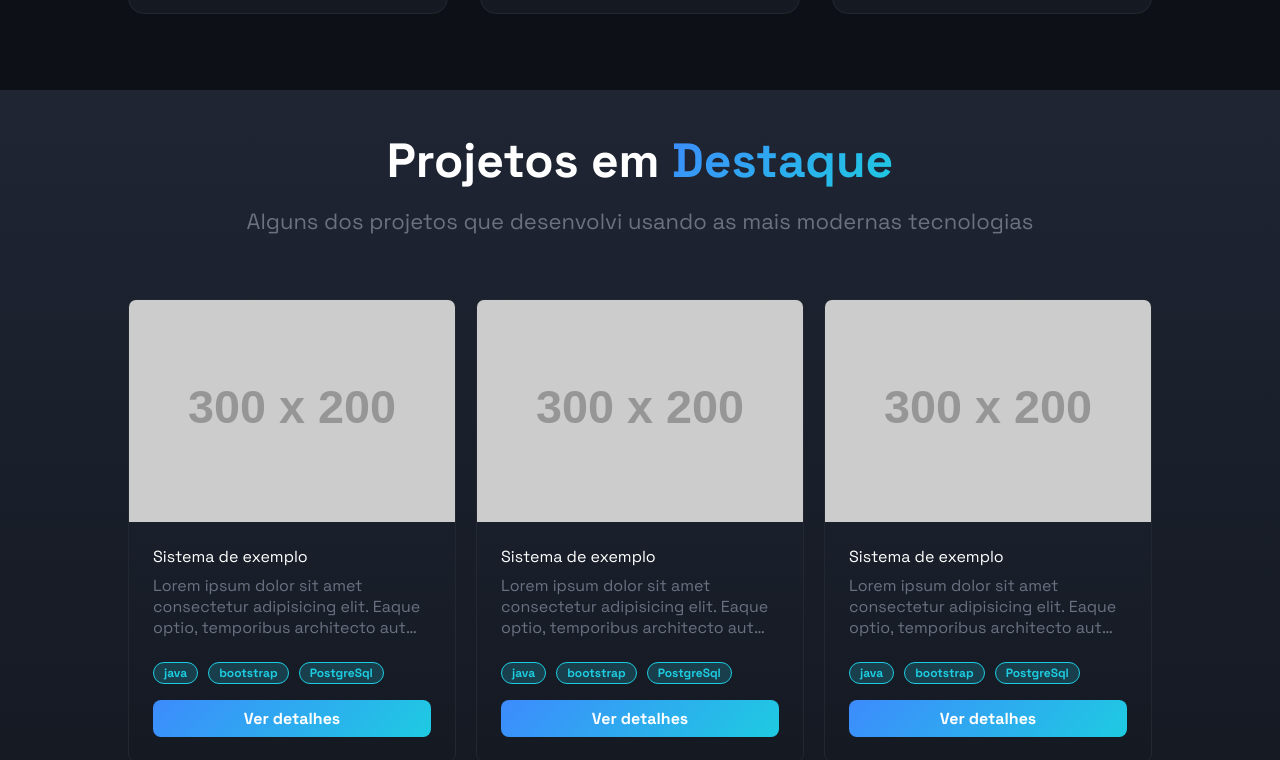
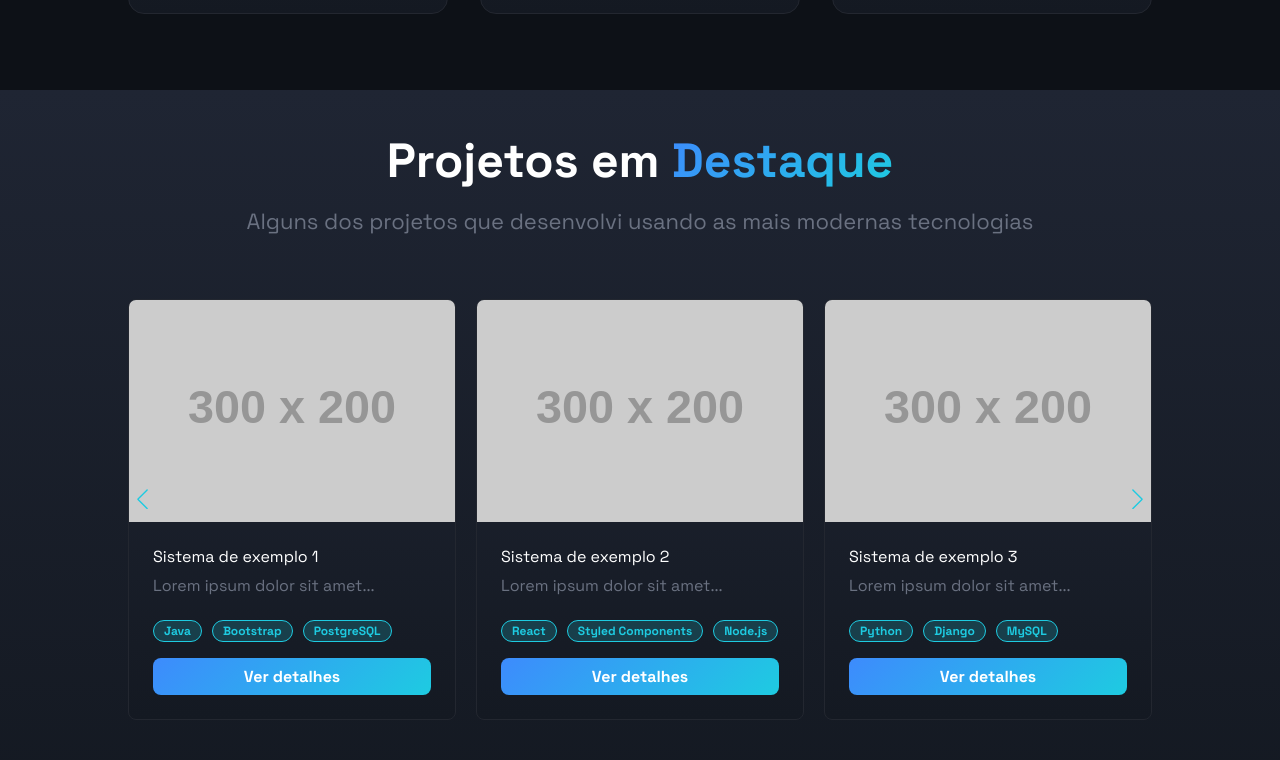
Before and after one commit to JovanneSousa/portifolio, a React (Vite) app: page / in a window 1280 px wide. Shown: the part 1380-2140 px from the top of the page. Built offline with nearby package versions, Linux system fonts and the light colour scheme.

Commit message:
feat: adicionando carousel na seção de projetos

```diff
--- a/package.json
+++ b/package.json
@@ -14,7 +14,8 @@
     "@fortawesome/react-fontawesome": "^3.1.1",
     "react": "^19.1.1",
     "react-dom": "^19.1.1",
-    "styled-components": "^6.1.19"
+    "styled-components": "^6.1.19",
+    "swiper": "^12.0.3"
   },
   "devDependencies": {
     "@eslint/js": "^9.33.0",
--- a/src/Data/StacksData.ts
+++ b/src/Data/StacksData.ts
@@ -138,3 +138,49 @@ export const cursos: Curso[] = [
     certificado: 'https://hermes.dio.me/certificates/42Z5YOXO.pdf'
   }
 ]
+
+type Project = {
+  id: number
+  img: string
+  title: string
+  desc: string
+  tech: string[]
+}
+
+export const projetos: Project[] = [
+  {
+    id: 1,
+    img: 'https://placehold.co/300x200',
+    title: 'Sistema de exemplo 1',
+    desc: 'Lorem ipsum dolor sit amet...',
+    tech: ['Java', 'Bootstrap', 'PostgreSQL']
+  },
+  {
+    id: 2,
+    img: 'https://placehold.co/300x200',
+    title: 'Sistema de exemplo 2',
+    desc: 'Lorem ipsum dolor sit amet...',
+    tech: ['React', 'Styled Components', 'Node.js']
+  },
+  {
+    id: 3,
+    img: 'https://placehold.co/300x200',
+    title: 'Sistema de exemplo 3',
+    desc: 'Lorem ipsum dolor sit amet...',
+    tech: ['Python', 'Django', 'MySQL']
+  },
+  {
+    id: 4,
+    img: 'https://placehold.co/300x200',
+    title: 'Sistema de exemplo 2',
+    desc: 'Lorem ipsum dolor sit amet...',
+    tech: ['React', 'Styled Components', 'Node.js']
+  },
+  {
+    id: 5,
+    img: 'https://placehold.co/300x200',
+    title: 'Sistema de exemplo 2',
+    desc: 'Lorem ipsum dolor sit amet...',
+    tech: ['React', 'Styled Components', 'Node.js']
+  }
+]
--- a/src/components/Projects/index.tsx
+++ b/src/components/Projects/index.tsx
@@ -1,8 +1,12 @@
 import { ProjectsContainer } from './styles'
+import { Swiper, SwiperSlide } from 'swiper/react'
+import { Navigation, Pagination } from 'swiper/modules'
+import 'swiper/css'
+import { projetos } from '../../Data/StacksData'
 
 const Projects = () => {
   return (
-    <ProjectsContainer id='projeto'>
+    <ProjectsContainer id="projeto">
       <div className="container">
         <div className="title">
           <h2>
@@ -13,70 +17,45 @@ const Projects = () => {
             tecnologias
           </p>
         </div>
-        <div className="container-proj">
+        <Swiper
+          modules={[Navigation, Pagination]}
+          spaceBetween={20}
+          slidesPerView={3}
+          navigation
+          pagination={{ clickable: true }}
+          loop
+          grabCursor={true}
+          breakpoints={{
+            0: { slidesPerView: 1 },
+            1024: { slidesPerView: 3 }
+          }}
+          className="carousel"
+        >
+          <div className="hidden">
+            {projetos.map((p) => (
+              <SwiperSlide key={p.id}>
                 <div className="proj shadow">
                   <div className="container-img-proj">
-              <img src="https://placehold.co/300x200" alt="placeholder" />
+                    <img src={p.img} alt="placeholder" />
                   </div>
                   <div className="content">
-              <p className="system-name">Sistema de exemplo</p>
-              <p className="sys-desc">
-                Lorem ipsum dolor sit amet consectetur adipisicing elit. Eaque
-                optio, temporibus architecto aut quos amet placeat quaerat qui
-                aperiam, ad officiis nostrum quas magnam accusantium accusamus
-                non quidem iusto. Illum.
-              </p>
+                    <p className="system-name">{p.title}</p>
+                    <p className="sys-desc">{p.desc}</p>
                     <div className="tech">
-                <span>java</span>
-                <span>bootstrap</span>
-                <span>PostgreSql</span>
+                      {p.tech.map((t) => (
+                        <span>{t}</span>
+                      ))}
                     </div>
                     <button className="is-active">Ver detalhes</button>
                   </div>
                 </div>
-          <div className="proj shadow">
-            <div className="container-img-proj">
-              <img src="https://placehold.co/300x200" alt="placeholder" />
+              </SwiperSlide>
+            ))}
           </div>
-            <div className="content">
-              <p className="system-name">Sistema de exemplo</p>
-              <p className="sys-desc">
-                Lorem ipsum dolor sit amet consectetur adipisicing elit. Eaque
-                optio, temporibus architecto aut quos amet placeat quaerat qui
-                aperiam, ad officiis nostrum quas magnam accusantium accusamus
-                non quidem iusto. Illum.
-              </p>
-              <div className="tech">
-                <span>java</span>
-                <span>bootstrap</span>
-                <span>PostgreSql</span>
-              </div>
-              <button className="is-active">Ver detalhes</button>
-            </div>
-          </div>
-          <div className="proj shadow">
-            <div className="container-img-proj">
-              <img src="https://placehold.co/300x200" alt="placeholder" />
-            </div>
-            <div className="content">
-              <p className="system-name">Sistema de exemplo</p>
-              <p className="sys-desc">
-                Lorem ipsum dolor sit amet consectetur adipisicing elit. Eaque
-                optio, temporibus architecto aut quos amet placeat quaerat qui
-                aperiam, ad officiis nostrum quas magnam accusantium accusamus
-                non quidem iusto. Illum.
-              </p>
-              <div className="tech">
-                <span>java</span>
-                <span>bootstrap</span>
-                <span>PostgreSql</span>
-              </div>
-              <button className="is-active">Ver detalhes</button>
-            </div>
-          </div>
-        </div>
+        </Swiper>
       </div>
     </ProjectsContainer>
   )
 }
+
 export default Projects
--- a/src/components/Projects/styles.ts
+++ b/src/components/Projects/styles.ts
@@ -1,14 +1,51 @@
 import styled from 'styled-components'
-import { breakpoints, colors } from '../../styles'
+import { colors } from '../../styles'
 
 export const ProjectsContainer = styled.section`
   background: ${colors.gradientTwo};
   padding: 40px 0;
+  z-index: 0;
 
-  .container-proj {
-    display: grid;
-    grid-template-columns: 1fr 1fr 1fr;
-    gap: 20px;
+  .carousel {
+    padding-bottom: 40px;
+    position: relative;
+    z-index: 0;
+
+    .swiper {
+      position: relative;
+    }
+
+    .swiper-button-prev,
+    .swiper-button-next {
+      cursor: pointer;
+      display: flex;
+      justify-content: center;
+      align-items: center;
+      width: 30px;
+      height: 30px;
+      position: absolute;
+      top: 40%;
+      color: ${colors.techcyan};
+      z-index: 1;
+    }
+
+    .swiper-button-prev {
+      left: 0px;
+      transform: scaleX(-1);
+    }
+
+    .swiper-button-next {
+      right: 0px;
+    }
+
+    .swiper-pagination-bullet-active {
+      background: ${colors.techcyan};
+    }
+
+    .swiper-slide {
+      height: auto;
+      display: flex;
+    }
 
     .proj {
       border-radius: 8px;
@@ -16,6 +53,7 @@ export const ProjectsContainer = styled.section`
       display: flex;
       flex-direction: column;
       background: ${colors.gradientTwo};
+      width: 100%;
       overflow: hidden;
       cursor: pointer;
       transition: all 0.3s ease;
@@ -53,9 +91,5 @@ export const ProjectsContainer = styled.section`
         }
       }
     }
-
-    @media (max-width: ${breakpoints.tablet}) {
-      grid-template-columns: 1fr;
-    }
   }
 `
```
Also changed, not shown: src/swiper-css.d.ts (added), 1 other file (tests, documents, lock files or other folders). Lines whose indentation alone changed are shown as unchanged.
